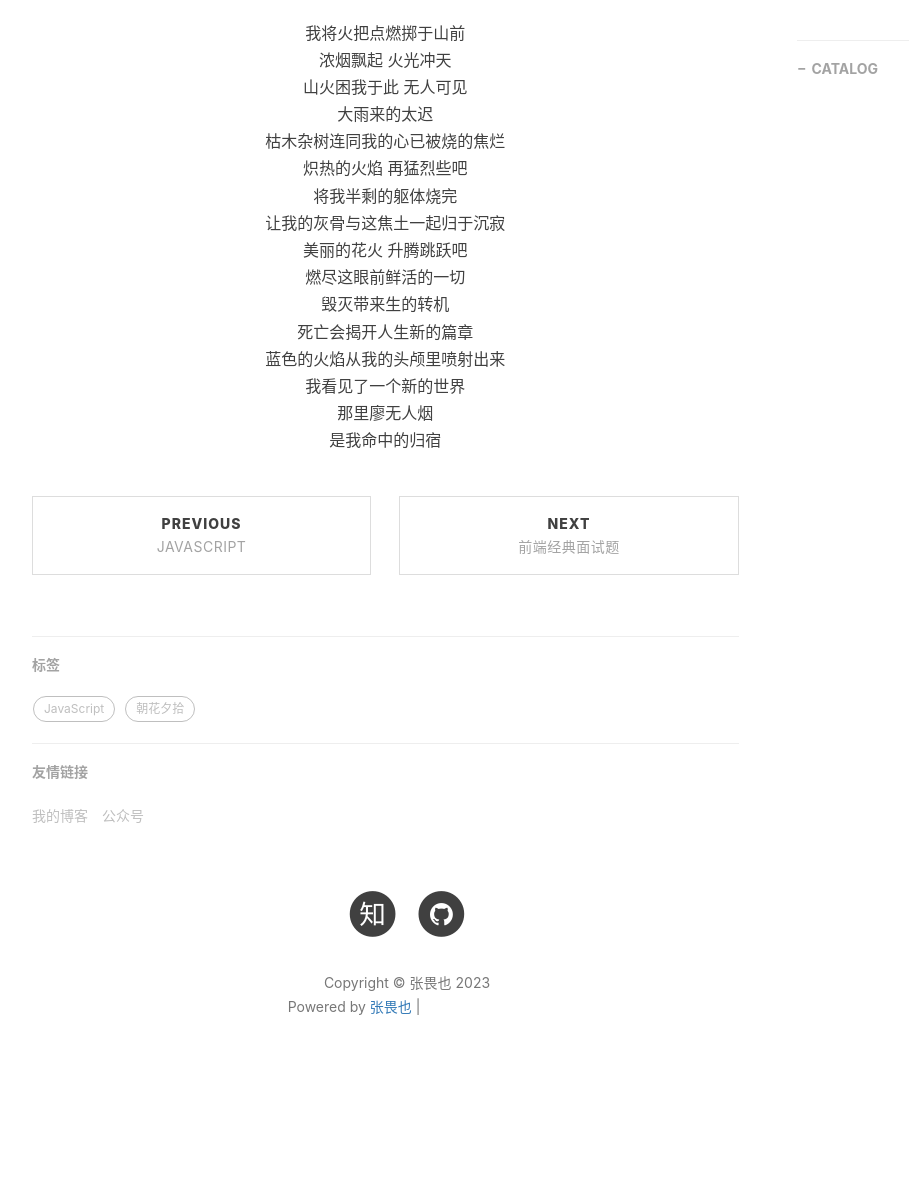
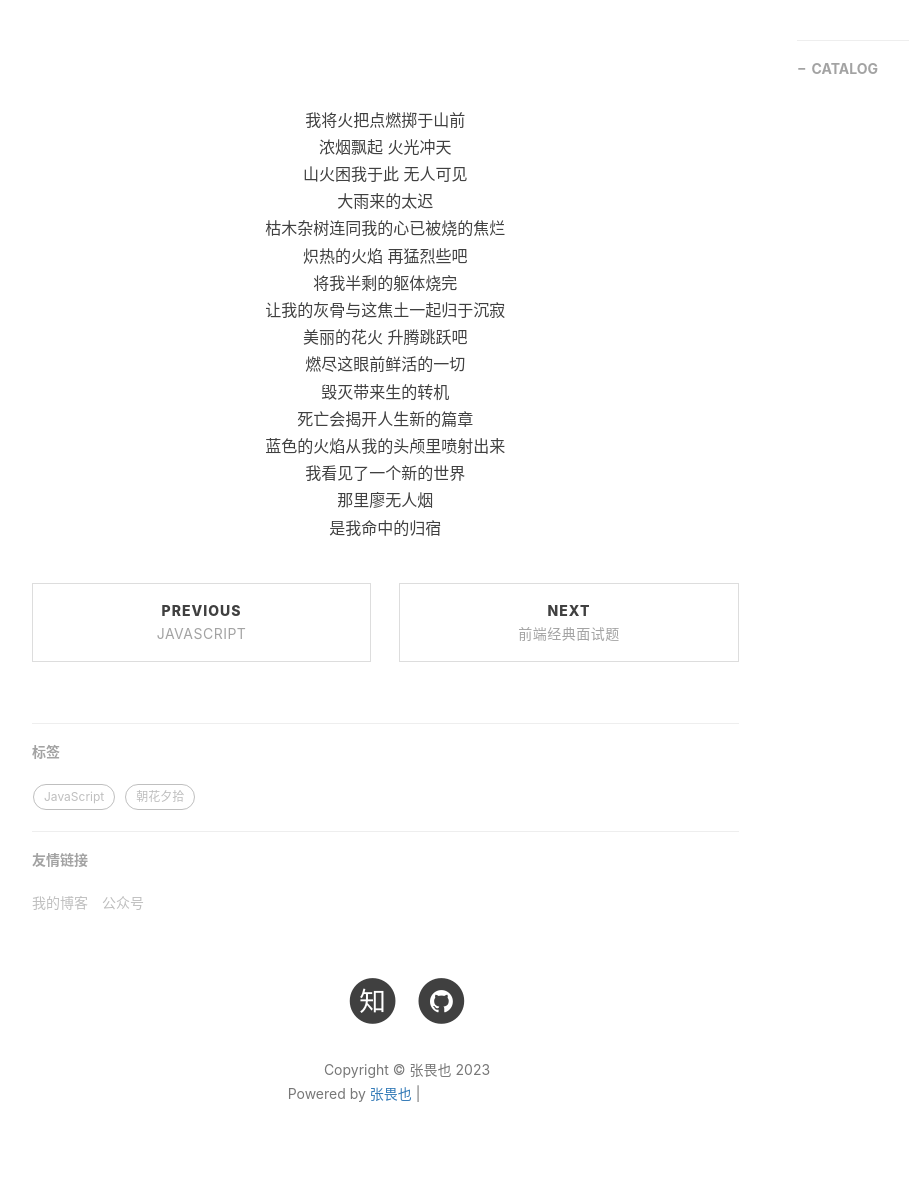
Before and after one commit to YouthguyZ/YouthguyZ.github.io, a Jekyll site: the page built from _posts/2023-01-30-山火.md, in a window 1280 px wide. Shown: the part 457-1655 px from the top of the page, without its empty margins (233-1142 px from the left). Built offline with Jekyll 4.4.1, drawn with Linux system fonts in a browser that asks for light colours; nearby versions of some CDN libraries; comment, search, counter and statistics services are not loaded; before the commit the page ends 1568 px from its top, so only the background shows below that; grey boxes are pictures that could not be loaded.

Commit message:
update post

```diff
--- a/_posts/2023-01-30-山火.md
+++ b/_posts/2023-01-30-山火.md
@@ -8,7 +8,7 @@ catalog: true
 tags:
     - 诗
 ---
-<!-- <br> -->
+<br>
 <center>我将火把点燃掷于山前</center>
 <center>浓烟飘起 火光冲天</center>
 <center>山火困我于此 无人可见</center>
```
